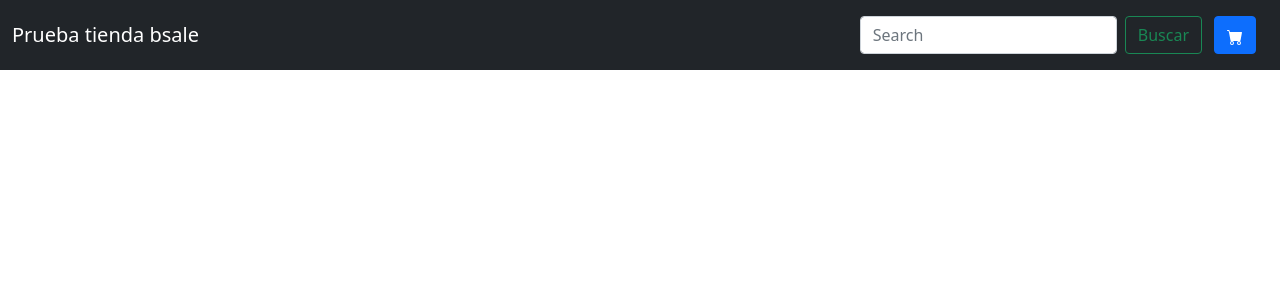
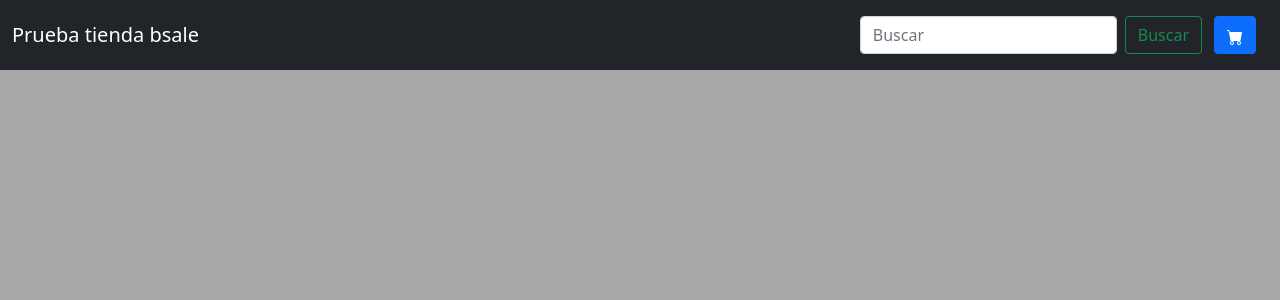
Before and after one commit to jelbo96/tiendaFrontend, a PHP site: page / in a window 1280 px wide. Shown: the top 300 px of the page. Run offline with PHP 8.4, Linux system fonts and the light colour scheme.

Commit message:
add search

```diff
--- a/css/styles.css
+++ b/css/styles.css
@@ -1,4 +1,4 @@
-.body {
+body {
   background-color: rgb(168, 168, 168);
 }
 
--- a/index.html
+++ b/index.html
@@ -28,10 +28,11 @@
             <div class="collapse navbar-collapse" id="navbarSupportedContent">
                 <ul class="navbar-nav me-auto mb-2 mb-lg-0">
                 </ul>
-                <form class="d-flex">
-                    <input class="form-control me-2" type="search" placeholder="Search" aria-label="Search">
-                    <button class="btn btn-outline-success" type="submit">Buscar</button>
-                </form>
+                <div class="d-flex">
+                    <input class="form-control me-2" type="search" placeholder="Buscar" aria-label="Search"
+                        id='search-text'>
+                    <button class="btn btn-outline-success" onclick="javascript:search()">Buscar</button>
+                </div>
                 <nav class="navbar">
                     <div class="container-fluid">
                         <button type="button" class="btn btn-primary"> <svg xmlns="http://www.w3.org/2000/svg"
@@ -52,21 +53,9 @@
 
 
         <div class="container container-fluid">
-            <div class="row">
-                <!--   <div class="card col">
-                    <img src="..." class="card-img-top" alt="...">
-                    <div class="card-body">
-                        <h5 class="card-title">Nombre del producto</h5>
-                        <p class="card-text">Precio</p>
-                        <a href="#" class="btn btn-primary">Añadir al carro</a>
-                    </div>
-                </div> -->
 
+            <div id="card-container" class='cards-container'> </div>
 
-
-
-            </div>
-            <div id="card-container" class='cards-container'> </div>
 
 
         </div>
```
Also changed, not shown: js/index.js (+38 -8 lines), imgs/producto-sin-imagen.png (added).
